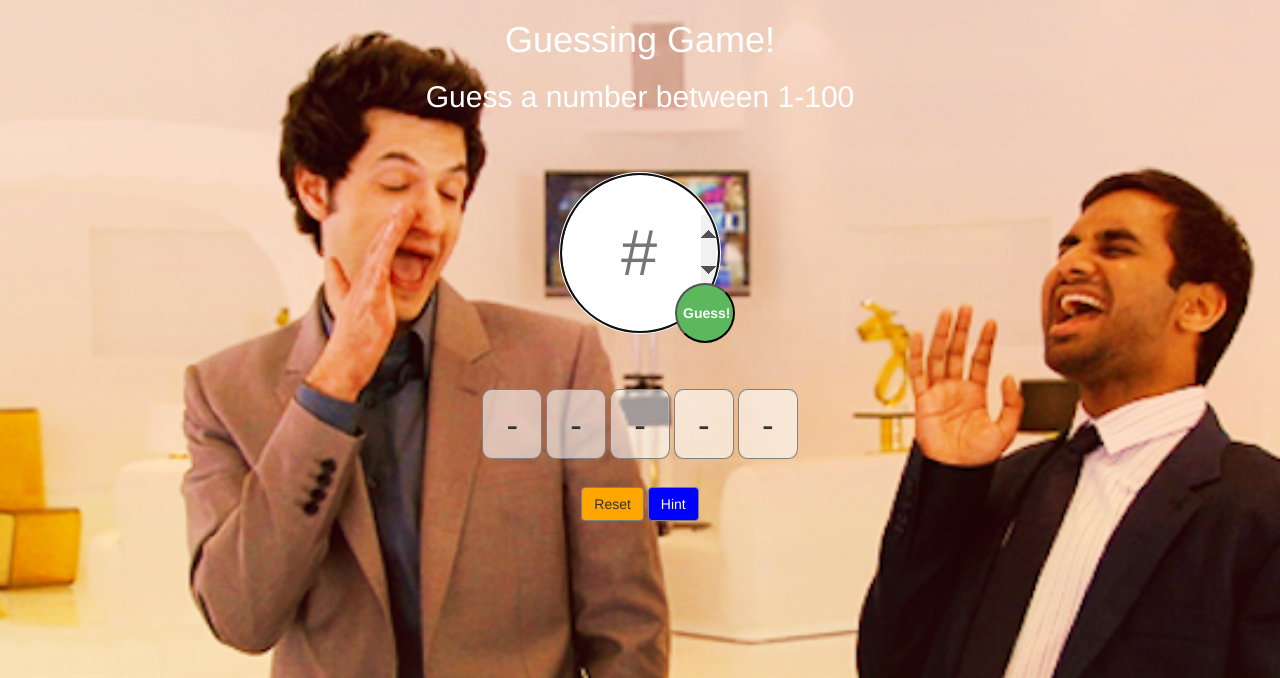
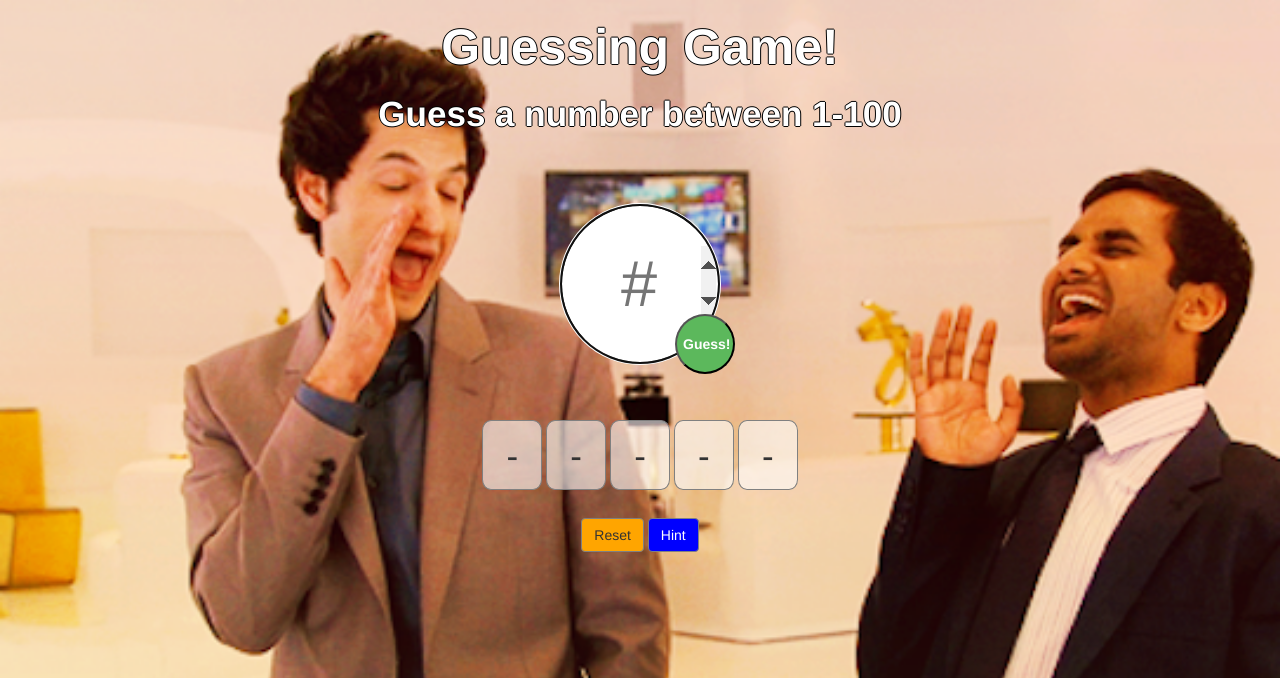
Before and after one commit to ryanMcNierney/guessingGame, a plain HTML site: page index.html in a window 1280 px wide. Shown: the top 678 px of the page. Drawn offline with Linux system fonts and the light colour scheme.

Commit message:
updated css

```diff
--- a/style.css
+++ b/style.css
@@ -30,8 +30,16 @@ img {
 #headers {
   color: #fff;
 }
+#title {
+  font-size: 50px;
+  text-shadow: -1px 0 black, 0 1px black, 1px 0 black, 0 -1px black;
+  font-weight: bold;
+}
 #subtitle {
   margin-bottom: 2em;
+  font-size: 35px;
+  text-shadow: -1px 0 black, 0 1px black, 1px 0 black, 0 -1px black;
+  font-weight: bold;
 }
 /* Number Input */
 #input-parent {
```
